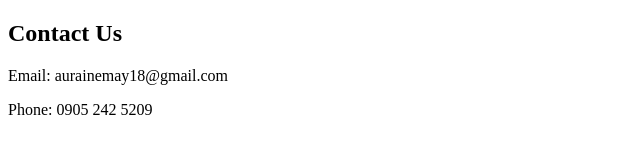
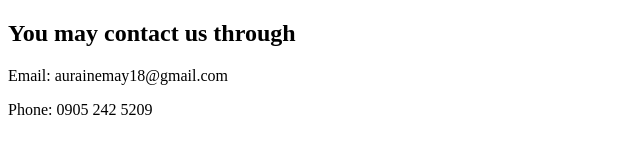
Before and after one commit to Faithyyy18/Calopez-Advocacy, a plain HTML site: page contact.html in a window 1280 px wide. Shown: the whole page, without its empty margins (0-640 px from the left). Drawn offline with Linux system fonts and the light colour scheme.

Commit message:
Update contact.html

```diff
--- a/contact.html
+++ b/contact.html
@@ -4,7 +4,7 @@
     <title>Contact Us</title>
 </head>
 <body>
-    <h2>Contact Us</h2>
+    <h2>You may contact us through</h2>
     <p>Email: aurainemay18@gmail.com</p>
     <p>Phone: 0905 242 5209</p>
 </body>
```
